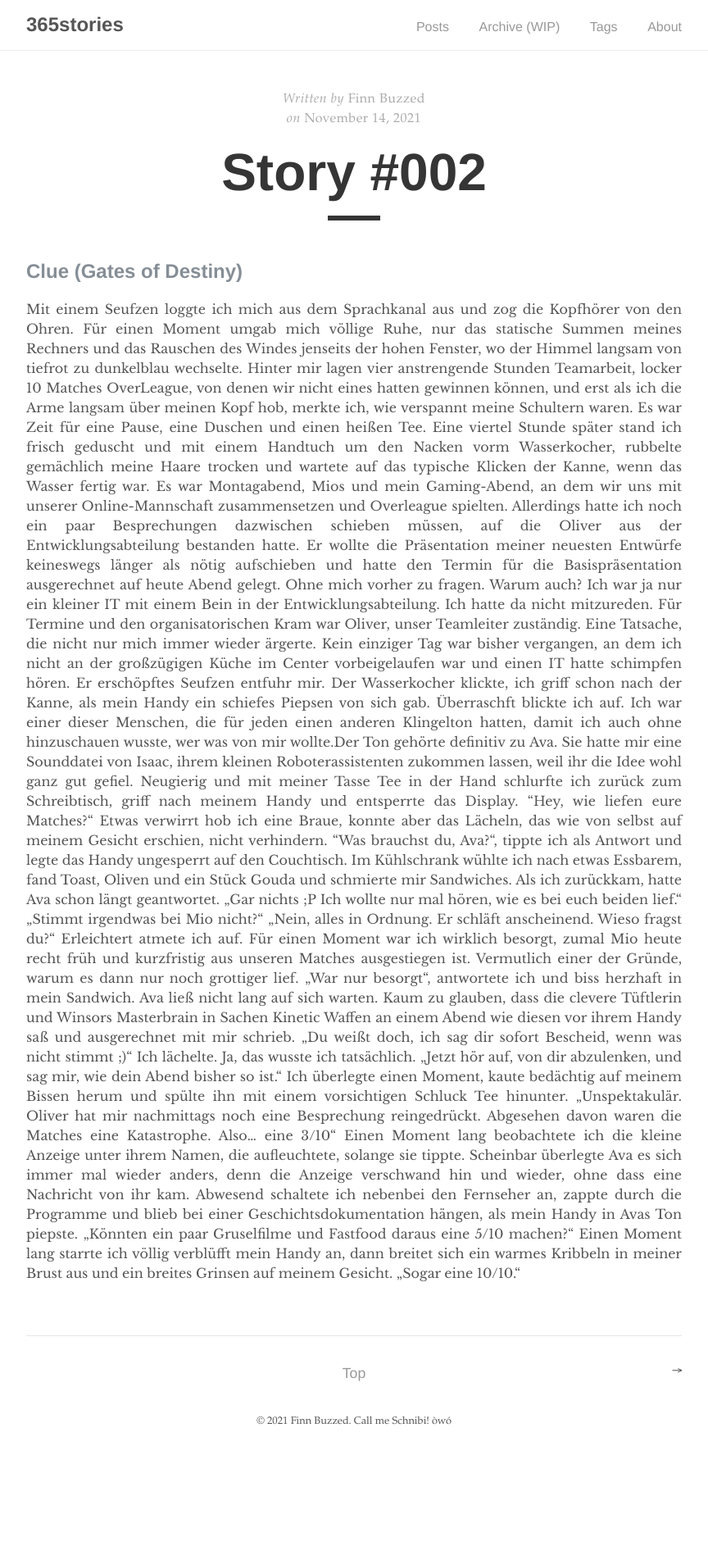
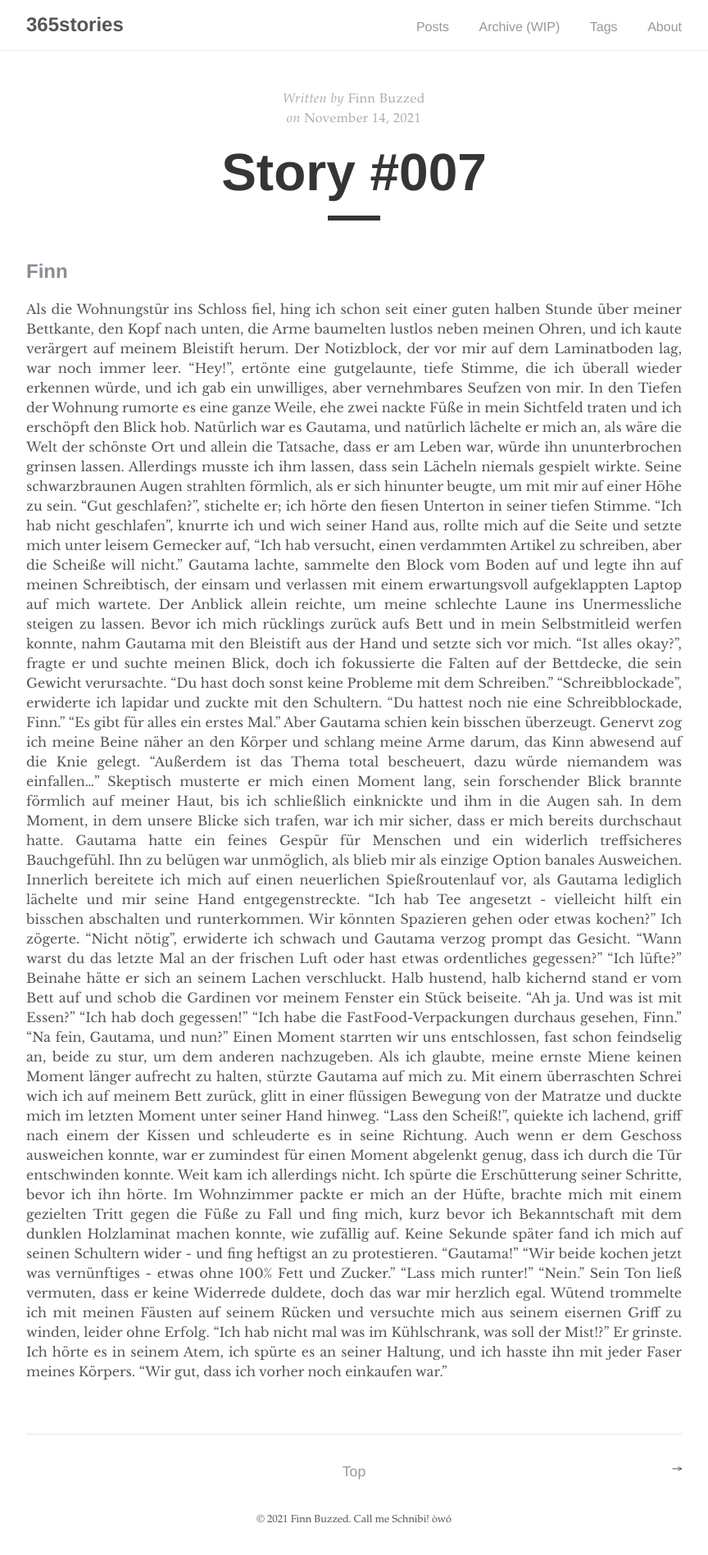
Before and after one commit to chocciibuster/chocciibuster.github.io, a Jekyll site: the page built from _posts/2021-11-14-story-#007.md, in a window 1280 px wide. Shown: the whole page at 82% size, without its empty margins (208-1072 px from the left). Built offline with Jekyll 4.4.1, drawn with Linux system fonts in a browser that asks for light colours; before the commit the page ends 1777 px from its top, so only the background shows below that.

Commit message:
edit 007

```diff
--- a/_posts/2021-11-14-story-#007.md
+++ b/_posts/2021-11-14-story-#007.md
@@ -1,28 +1,35 @@
 ---
 layout:		post
-title:		"Story #002"
-description:	Clue (Gates of Destiny)
-tags:		OneShots RPG
+title:		"Story #007"
+description:	Finn
+tags:		OneShots
 ---
 
-Mit einem Seufzen loggte ich mich aus dem Sprachkanal aus und zog die Kopfhörer von den Ohren.
-Für einen Moment umgab mich völlige Ruhe, nur das statische Summen meines Rechners und das Rauschen des Windes jenseits der hohen Fenster, wo der Himmel langsam von tiefrot zu dunkelblau wechselte. Hinter mir lagen vier anstrengende Stunden Teamarbeit, locker 10 Matches OverLeague, von denen wir nicht eines hatten gewinnen können, und erst als ich die Arme langsam über meinen Kopf hob, merkte ich, wie verspannt meine Schultern waren.
-Es war Zeit für eine Pause, eine Duschen und einen heißen Tee.
-Eine viertel Stunde später stand ich frisch geduscht und mit einem Handtuch um den Nacken vorm Wasserkocher, rubbelte gemächlich meine Haare trocken und wartete auf das typische Klicken der Kanne, wenn das Wasser fertig war. Es war Montagabend, Mios und mein Gaming-Abend, an dem wir uns mit unserer Online-Mannschaft zusammensetzen und Overleague spielten. Allerdings hatte ich noch ein paar Besprechungen dazwischen schieben müssen, auf die Oliver aus der Entwicklungsabteilung bestanden hatte. Er wollte die Präsentation meiner neuesten Entwürfe keineswegs länger als nötig aufschieben und hatte den Termin für die Basispräsentation ausgerechnet auf heute Abend gelegt.
-Ohne mich vorher zu fragen.
-Warum auch?
-Ich war ja nur ein kleiner IT mit einem Bein in der Entwicklungsabteilung. Ich hatte da nicht mitzureden. Für Termine und den organisatorischen Kram war Oliver, unser Teamleiter zuständig. Eine Tatsache, die nicht nur mich immer wieder ärgerte. Kein einziger Tag war bisher vergangen, an dem ich nicht an der großzügigen Küche im Center vorbeigelaufen war und einen IT hatte schimpfen hören.
-Er erschöpftes Seufzen entfuhr mir. Der Wasserkocher klickte, ich griff schon nach der Kanne, als mein Handy ein schiefes Piepsen von sich gab. Überraschft blickte ich auf.
-Ich war einer dieser Menschen, die für jeden einen anderen Klingelton hatten, damit ich auch ohne hinzuschauen wusste, wer was von mir wollte.Der Ton gehörte definitiv zu Ava. Sie hatte mir eine Sounddatei von Isaac, ihrem kleinen Roboterassistenten zukommen lassen, weil ihr die Idee wohl ganz gut gefiel.
-Neugierig und mit meiner Tasse Tee in der Hand schlurfte ich zurück zum Schreibtisch, griff nach meinem Handy und entsperrte das Display.
-"Hey, wie liefen eure Matches?“
-Etwas verwirrt hob ich eine Braue, konnte aber das Lächeln, das wie von selbst auf meinem Gesicht erschien, nicht verhindern.
-"Was brauchst du, Ava?“, tippte ich als Antwort und legte das Handy ungesperrt auf den Couchtisch. Im Kühlschrank wühlte ich nach etwas Essbarem, fand Toast, Oliven und ein Stück Gouda und schmierte mir Sandwiches. Als ich zurückkam, hatte Ava schon längt geantwortet.
-„Gar nichts ;P Ich wollte nur mal hören, wie es bei euch beiden lief.“
-    „Stimmt irgendwas bei Mio nicht?“
-        „Nein, alles in Ordnung. Er schläft anscheinend. Wieso fragst du?“
-Erleichtert atmete ich auf. Für einen Moment war ich wirklich besorgt, zumal Mio heute recht früh und kurzfristig aus unseren Matches ausgestiegen ist. Vermutlich einer der Gründe, warum es dann nur noch grottiger lief. „War nur besorgt“, antwortete ich und biss herzhaft in mein Sandwich. Ava ließ nicht lang auf sich warten. Kaum zu glauben, dass die clevere Tüftlerin und Winsors Masterbrain in Sachen Kinetic Waffen an einem Abend wie diesen vor ihrem Handy  saß und ausgerechnet mit mir schrieb.
-„Du weißt doch, ich sag dir sofort Bescheid, wenn was nicht stimmt ;)“ Ich lächelte. Ja, das wusste ich tatsächlich. „Jetzt hör auf, von dir abzulenken, und sag mir, wie dein Abend bisher so ist.“
-Ich überlegte einen Moment, kaute bedächtig auf meinem Bissen herum und spülte ihn mit einem vorsichtigen Schluck Tee hinunter. „Unspektakulär. Oliver hat mir nachmittags noch eine Besprechung reingedrückt. Abgesehen davon waren die Matches eine Katastrophe. Also... eine 3/10“
-Einen Moment lang beobachtete ich die kleine Anzeige unter ihrem Namen, die aufleuchtete, solange sie tippte. Scheinbar überlegte Ava es sich immer mal wieder anders, denn die Anzeige verschwand hin und wieder, ohne dass eine Nachricht von ihr kam. Abwesend schaltete ich nebenbei den Fernseher an, zappte durch die Programme und blieb bei einer Geschichtsdokumentation hängen, als mein Handy in Avas Ton piepste. „Könnten ein paar Gruselfilme und Fastfood daraus eine 5/10 machen?“
-Einen Moment lang starrte ich völlig verblüfft mein Handy an, dann breitet sich ein warmes Kribbeln in meiner Brust aus und ein breites Grinsen auf meinem Gesicht. „Sogar eine 10/10.“
+Als die Wohnungstür ins Schloss fiel, hing ich schon seit einer guten halben Stunde über meiner Bettkante, den Kopf nach unten, die Arme baumelten lustlos neben meinen Ohren, und ich kaute verärgert auf meinem Bleistift herum.
+Der Notizblock, der vor mir auf dem Laminatboden lag, war noch immer leer.
+"Hey!", ertönte eine gutgelaunte, tiefe Stimme, die ich überall wieder erkennen würde, und ich gab ein unwilliges, aber vernehmbares Seufzen von mir. In den Tiefen der Wohnung rumorte es eine ganze Weile, ehe zwei nackte Füße in mein Sichtfeld traten und ich erschöpft den Blick hob.
+Natürlich war es Gautama, und natürlich lächelte er mich an, als wäre die Welt der schönste Ort und allein die Tatsache, dass er am Leben war, würde ihn ununterbrochen grinsen lassen. Allerdings musste ich ihm lassen, dass sein Lächeln niemals gespielt wirkte. Seine schwarzbraunen Augen strahlten förmlich, als er sich hinunter beugte, um mit mir auf einer Höhe zu sein. "Gut geschlafen?", stichelte er; ich hörte den fiesen Unterton in seiner tiefen Stimme.
+   "Ich hab nicht geschlafen", knurrte ich und wich seiner Hand aus, rollte mich auf die Seite und setzte mich unter leisem Gemecker auf, "Ich hab versucht, einen verdammten Artikel zu schreiben, aber die Scheiße will nicht."
+Gautama lachte, sammelte den Block vom Boden auf und legte ihn auf meinen Schreibtisch, der einsam und verlassen mit einem erwartungsvoll aufgeklappten Laptop auf mich wartete. Der Anblick allein reichte, um meine schlechte Laune ins Unermessliche steigen zu lassen. Bevor ich mich rücklings zurück aufs Bett und in mein Selbstmitleid werfen konnte, nahm Gautama mit den Bleistift aus der Hand und setzte sich vor mich.
+   "Ist alles okay?", fragte er und suchte meinen Blick, doch ich fokussierte die Falten auf der Bettdecke, die sein Gewicht verursachte. "Du hast doch sonst keine Probleme mit dem Schreiben."
+   "Schreibblockade", erwiderte ich lapidar und zuckte mit den Schultern.
+     "Du hattest noch nie eine Schreibblockade, Finn."
+"Es gibt für alles ein erstes Mal." Aber Gautama schien kein bisschen überzeugt. Genervt zog ich meine Beine näher an den Körper und schlang meine Arme darum, das Kinn abwesend auf die Knie gelegt. "Außerdem ist das Thema total bescheuert, dazu würde niemandem was einfallen..."
+Skeptisch musterte er mich einen Moment lang, sein forschender Blick brannte förmlich auf meiner Haut, bis ich schließlich einknickte und ihm in die Augen sah.
+In dem Moment, in dem unsere Blicke sich trafen, war ich mir sicher, dass er mich bereits durchschaut hatte. Gautama hatte ein feines Gespür für Menschen und ein widerlich treffsicheres Bauchgefühl. Ihn zu belügen war unmöglich, als blieb mir als einzige Option banales Ausweichen. Innerlich bereitete ich mich auf einen neuerlichen Spießroutenlauf vor, als Gautama lediglich lächelte und mir seine Hand entgegenstreckte.
+"Ich hab Tee angesetzt - vielleicht hilft ein bisschen abschalten und runterkommen. Wir könnten Spazieren gehen oder etwas kochen?"
+Ich zögerte. "Nicht nötig", erwiderte ich schwach und Gautama verzog prompt das Gesicht.
+   "Wann warst du das letzte Mal an der frischen Luft oder hast etwas ordentliches gegessen?"
+       "Ich lüfte?"
+Beinahe hätte er sich an seinem Lachen verschluckt. Halb hustend, halb kichernd stand er vom Bett auf und schob die Gardinen vor meinem Fenster ein Stück beiseite. "Ah ja. Und was ist mit Essen?"
+"Ich hab doch gegessen!"
+    "Ich habe die FastFood-Verpackungen durchaus gesehen, Finn."
+"Na fein, Gautama, und nun?"
+Einen Moment starrten wir uns entschlossen, fast schon feindselig an, beide zu stur, um dem anderen nachzugeben. Als ich glaubte, meine ernste Miene keinen Moment länger aufrecht zu halten, stürzte Gautama auf mich zu. Mit einem überraschten Schrei wich ich auf meinem Bett zurück, glitt in einer flüssigen Bewegung von der Matratze und duckte mich im letzten Moment unter seiner Hand hinweg. "Lass den Scheiß!", quiekte ich lachend, griff nach einem der Kissen und schleuderte es in seine Richtung. Auch wenn er dem Geschoss ausweichen konnte, war er zumindest für einen Moment abgelenkt genug, dass ich durch die Tür entschwinden konnte.
+Weit kam ich allerdings nicht. Ich spürte die Erschütterung seiner Schritte, bevor ich ihn hörte. Im Wohnzimmer packte er mich an der Hüfte, brachte mich mit einem gezielten Tritt gegen die Füße zu Fall und fing mich, kurz bevor ich Bekanntschaft mit dem dunklen Holzlaminat machen konnte, wie zufällig auf. Keine Sekunde später fand ich mich auf seinen Schultern wider - und fing heftigst  an zu protestieren.
+"Gautama!"
+    "Wir beide kochen jetzt was vernünftiges - etwas ohne 100% Fett und Zucker."
+        "Lass mich runter!"
+"Nein." Sein Ton ließ vermuten, dass er keine Widerrede duldete, doch das war mir herzlich egal. Wütend trommelte ich mit meinen Fäusten auf seinem Rücken und versuchte mich aus seinem eisernen Griff zu winden, leider ohne Erfolg.
+"Ich hab nicht mal was im Kühlschrank, was soll der Mist!?"
+   Er grinste. Ich hörte es in seinem Atem, ich spürte es an seiner Haltung, und ich hasste ihn mit jeder Faser meines Körpers. "Wir gut, dass ich vorher noch einkaufen war."
```
Also changed, not shown: 5 other files.
